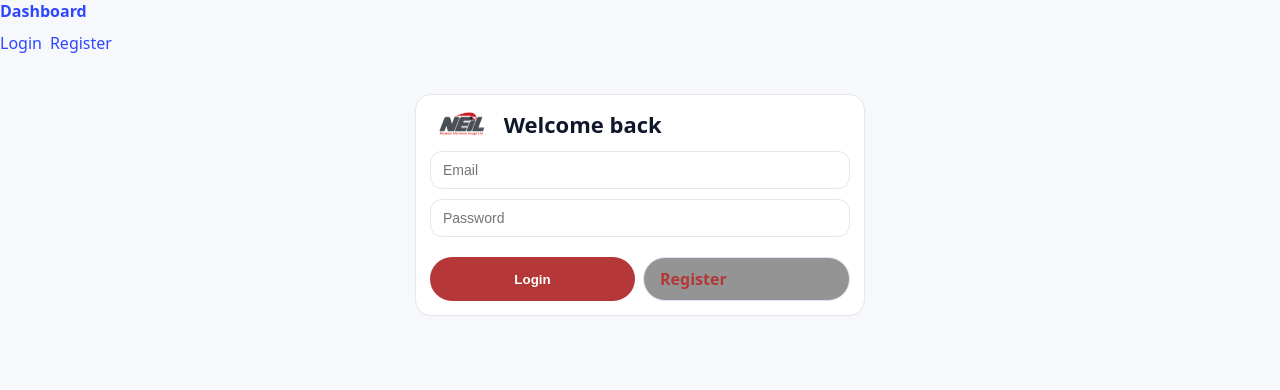
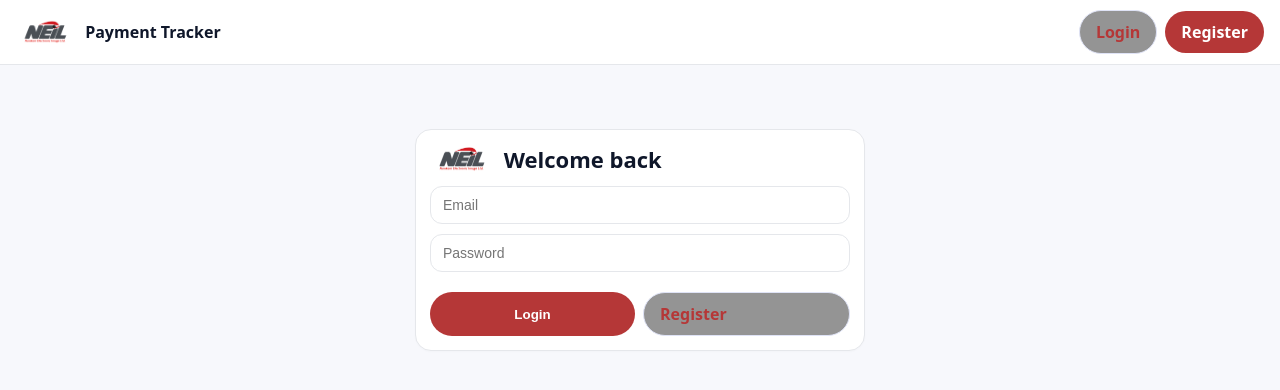
Before and after one commit to anankani164/Payment-Tracker-App, a React (Vite) app in the folder frontend/: page /login in a window 1280 px wide. Shown: the top 390 px of the page. Built offline with nearby package versions, Linux system fonts and the light colour scheme.

Commit message:
Add files via upload

```diff
--- a/frontend/src/App.jsx
+++ b/frontend/src/App.jsx
@@ -1,6 +1,5 @@
 import React, { useEffect, useState } from 'react';
 import { NavLink, Route, Routes, useNavigate, Navigate, useLocation } from 'react-router-dom';
-
 import Dashboard from './pages/Dashboard.jsx';
 import Clients from './pages/Clients.jsx';
 import Invoices from './pages/Invoices.jsx';
@@ -10,121 +9,114 @@ import ClientStatement from './pages/ClientStatement.jsx';
 import Admin from './pages/Admin.jsx';
 import Login from './pages/Login.jsx';
 import Register from './pages/Register.jsx';
-
 import { apiFetch } from './utils/api';
 
 import './brand.css';
-import './brand.override.css';
+import './brand.override.css';  // NEW: control colors here
+import logoUrl from './assets/logo.png';
 
-function useAuth() {
-  const [user, setUser] = useState(null);
-  const [checking, setChecking] = useState(true);
-
-  useEffect(() => {
-    let alive = true;
-    (async () => {
-      try {
-        const token = localStorage.getItem('token') || sessionStorage.getItem('token');
-        if (!token) { if (alive) { setUser(null); setChecking(false); } return; }
-        const res = await apiFetch('/api/auth/me');
-        if (res.ok) {
-          const data = await res.json();
-          if (alive) setUser(data.user || null);
-        } else {
-          if (alive) setUser(null);
-        }
-      } catch {
-        if (alive) setUser(null);
-      } finally {
-        if (alive) setChecking(false);
-      }
-    })();
-    return () => { alive = false; };
-  }, []);
-
-  return { user, setUser, checking };
+/* Token helpers: avoid tight coupling to utils/api token helpers */
+const TOKEN_KEYS = ['token','auth_token','jwt','access_token'];
+function getAnyToken(){
+  for (const k of TOKEN_KEYS){
+    const v = localStorage.getItem(k);
+    if (v) return v;
+  }
+  return null;
+}
+function clearAnyToken(){
+  for (const k of TOKEN_KEYS) localStorage.removeItem(k);
 }
 
-function RequireAuth({ children }) {
-  const location = useLocation();
-  const hasToken = !!(localStorage.getItem('token') || sessionStorage.getItem('token'));
-  if (!hasToken) return <Navigate to="/login" replace state={{ from: location }} />;
+function RequireAuth({ children }){
+  const loc = useLocation();
+  const token = getAnyToken();
+  if (!token) return <Navigate to="/login" replace state={{ from: loc.pathname }} />;
   return children;
 }
 
 export default function App(){
+  const [user, setUser] = useState(null);
+  const [hasToken, setHasToken] = useState(!!getAnyToken());
   const navigate = useNavigate();
-  const location = useLocation();
-  const { user, setUser, checking } = useAuth();
-  const hasToken = !!(localStorage.getItem('token') || sessionStorage.getItem('token'));
+
+  // reflect token changes from other tabs
+  useEffect(()=>{
+    const i = setInterval(()=> setHasToken(!!getAnyToken()), 800);
+    return ()=> clearInterval(i);
+  },[]);
+
+  // fetch /me when we have a token
+  useEffect(()=>{
+    let cancelled = false;
+    async function loadMe(){
+      if (!getAnyToken()) { setUser(null); return; }
+      try{
+        const r = await apiFetch('/api/auth/me');
+        const d = await r.json();
+        if (!cancelled) setUser(d?.user || null);
+      }catch{
+        if (!cancelled) setUser(null);
+      }
+    }
+    loadMe();
+    return ()=>{ cancelled = true; };
+  }, [hasToken]);
 
   function logout(){
-    try { localStorage.removeItem('token'); sessionStorage.removeItem('token'); } catch {}
+    clearAnyToken();
     setUser(null);
-    navigate('/login', { replace:true, state:{ from: location }});
+    setHasToken(false);
+    navigate('/login');
   }
 
-  const pill = ({ isActive }) => `pill${isActive ? ' active' : ''}`;
-  const pillBtn = ({ isActive }) => `pill btn${isActive ? ' active' : ''}`;
-
-  if (checking) return <div className="page"><div className="muted">Loading…</div></div>;
-
   return (
-    <div className="app">
-      <header className="topbar">
-        <div className="brand">
-          <NavLink to="/" className="brand-link">Dashboard</NavLink>
-        </div>
-
-        <nav className="menu">
+    <div>
+      <nav className="topnav">
+        <div style={{display:'flex', alignItems:'center', gap:12}}>
+          <a className="brand" href="/">
+            <img src={logoUrl} alt="Logo" />
+            <span>Payment Tracker</span>
+          </a>
           {hasToken && (
-            <>
-              {/* Restore pill-styled buttons exactly via className */}
-              <NavLink to="/" end className={pillBtn}>Home</NavLink>
-              <NavLink to="/clients" className={pillBtn}>Clients</NavLink>
-              <NavLink to="/invoices" className={pillBtn}>Invoices</NavLink>
-              <NavLink to="/payments" className={pillBtn}>Payments</NavLink>
-              {/* Admin & Superadmin see Users */}
-              {user && (user.role === 'admin' || user.role === 'superadmin') && (
-                <NavLink to="/admin" className={pillBtn}>Users</NavLink>
-              )}
-            </>
-          )}
-        </nav>
-
-        <div className="authbox">
-          {!hasToken ? (
-            <div className="auth-actions">
-              <NavLink to="/login" className={pill}>Login</NavLink>
-              <NavLink to="/register" className={pill}>Register</NavLink>
-            </div>
-          ) : (
-            <div className="auth-user" style={{ display: 'flex', alignItems: 'center', gap: 8 }}>
-              <span className="muted">{user?.name ? `Hi, ${user.name}` : (user?.email || '')}</span>
-              <button className="border" onClick={logout}>Log out</button>
+            <div className="tabs">
+              <NavLink to="/" end>Dashboard</NavLink>
+              <NavLink to="/clients">Clients</NavLink>
+              <NavLink to="/invoices">Invoices</NavLink>
+              <NavLink to="/payments">Payments</NavLink>
+              <NavLink to="/admin">Admin</NavLink>
             </div>
           )}
         </div>
-      </header>
+        <div style={{display:'flex', alignItems:'center', gap:8}}>
+          {!hasToken ? (
+            <>
+              <NavLink to="/login" className="btn secondary">Login</NavLink>
+              <NavLink to="/register" className="btn">Register</NavLink>
+            </>
+          ) : (
+            <>
+              {user && <span className="muted">Hi, {user.name || user.email}</span>}
+              <button className="btn small" onClick={logout}>Logout</button>
+            </>
+          )}
+        </div>
+      </nav>
 
-      <main className="main">
+      <main className="container">
         <Routes>
           {/* Public */}
-          <Route path="/login" element={hasToken ? <Navigate to="/" replace /> : <Login onLoggedIn={() => navigate('/', { replace:true })} />} />
-          <Route path="/register" element={hasToken ? <Navigate to="/" replace /> : <Register onRegistered={() => navigate('/login', { replace:true })} />} />
+          <Route path="/login" element={<Login/>} />
+          <Route path="/register" element={<Register/>} />
 
-          {/* Private */}
-          <Route path="/" element={<RequireAuth><Dashboard /></RequireAuth>} />
-          <Route path="/clients" element={<RequireAuth><Clients /></RequireAuth>} />
-          {/* Support BOTH forms to avoid broken links */}
-          <Route path="/clients/:id" element={<RequireAuth><ClientStatement /></RequireAuth>} />
-          <Route path="/clients/:id/statement" element={<RequireAuth><ClientStatement /></RequireAuth>} />
-          <Route path="/invoices" element={<RequireAuth><Invoices /></RequireAuth>} />
-          <Route path="/invoices/:id" element={<RequireAuth><InvoiceDetails /></RequireAuth>} />
-          <Route path="/payments" element={<RequireAuth><Payments /></RequireAuth>} />
-
-          {/* Admin (user management UI) */}
-          <Route path="/admin" element={<RequireAuth><Admin /></RequireAuth>} />
+          {/* Protected */}
+          <Route path="/" element={<RequireAuth><Dashboard/></RequireAuth>} />
+          <Route path="/clients" element={<RequireAuth><Clients/></RequireAuth>} />
+          <Route path="/clients/:id/statement" element={<RequireAuth><ClientStatement/></RequireAuth>} />
+          <Route path="/invoices" element={<RequireAuth><Invoices/></RequireAuth>} />
+          <Route path="/invoices/:id" element={<RequireAuth><InvoiceDetails/></RequireAuth>} />
+          <Route path="/payments" element={<RequireAuth><Payments/></RequireAuth>} />
+          <Route path="/admin" element={<RequireAuth><Admin/></RequireAuth>} />
 
           {/* Fallback */}
           <Route path="*" element={<Navigate to={hasToken ? '/' : '/login'} replace />} />
```
